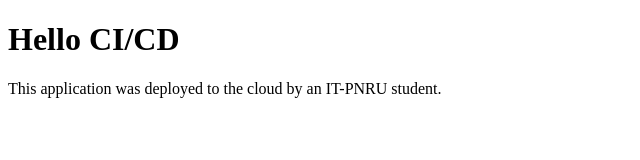
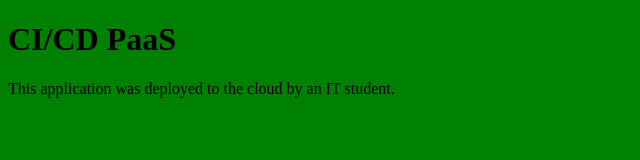
Before and after one commit to ptreeviriyanupab/my-cloud-app, a plain HTML site: page index.html in a window 1280 px wide. Shown: the whole page, without its empty margins (0-640 px from the left). Drawn offline with Linux system fonts and the light colour scheme.

Commit message:
Update index.html

```diff
--- a/index.html
+++ b/index.html
@@ -2,10 +2,14 @@
 <html>
 <head>
     <title>My First Cloud App</title>
+    <style>
+        body {
+            background-color: green;
+        }
+    </style>
 </head>
 <body>
-    <h1>Hello CI/CD</h1>
-    <p>This application was deployed to the cloud by an IT-PNRU student.</p>
+    <h1>CI/CD PaaS</h1>
+    <p>This application was deployed to the cloud by an IT student.</p>
 </body>
-
 </html>
```
